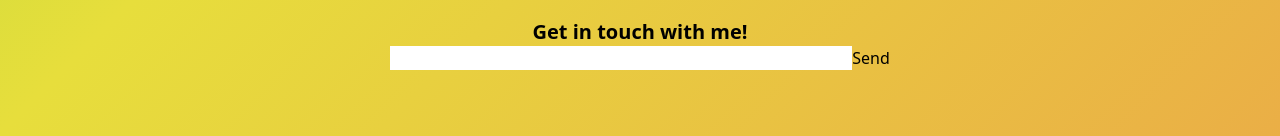
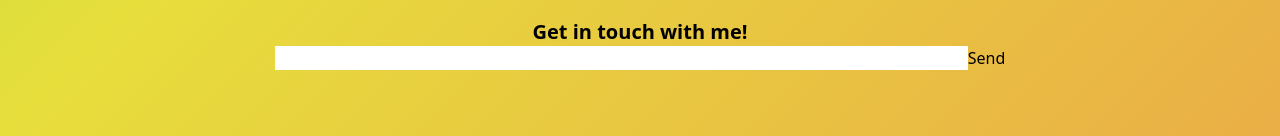
Before and after one commit to ArjayS/channelbranch, a React (Create React App) app: page / in a window 1280 px wide. Shown: the part 552-688 px from the top of the page. Built offline with nearby package versions, Linux system fonts and the light colour scheme.

Commit message:
Added a text box for writing a message

```diff
--- a/src/components/Contact.jsx
+++ b/src/components/Contact.jsx
@@ -9,6 +9,7 @@ const Contact = () => {
       >
         <input type="text" name="name" required />
         <input type="email" name="email" required />
+        <input type="text" name="text" required />
         <button type="submit">Send</button>
       </form>
     </>
```
